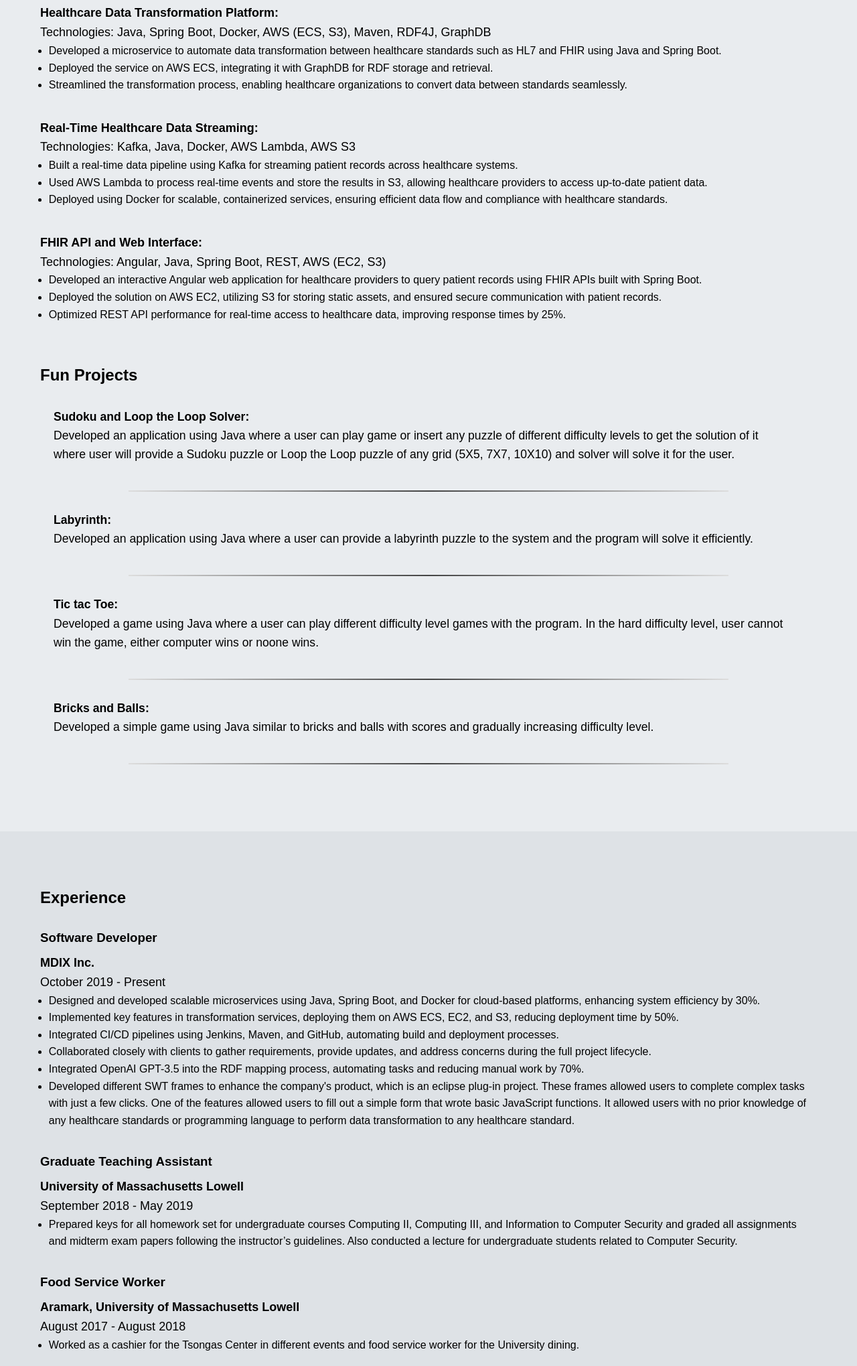
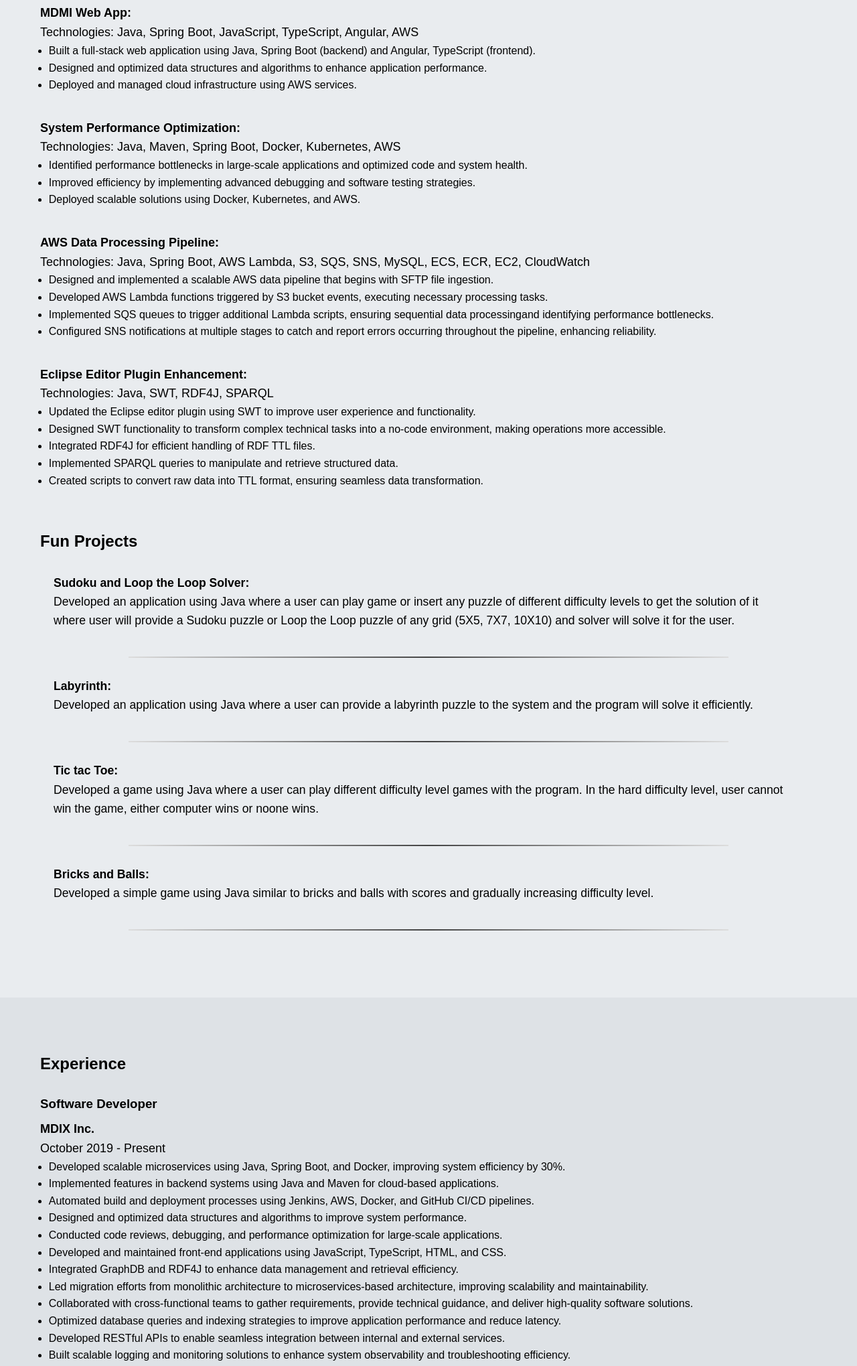
Before and after one commit to gargigajjar/gargigajjar.github.io, a plain HTML site: page index.html in a window 1280 px wide. Shown: the part 1070-3109 px from the top of the page at 67% size. Drawn offline with Linux system fonts and the light colour scheme.

Commit message:
updated projects with better formats

```diff
--- a/index.html
+++ b/index.html
@@ -66,49 +66,50 @@
                     <br>
                     <h3>Work Projects:</h3>
                     <p>
-                        <strong>Healthcare Data Transformation Platform:</strong>
-                        <br>Technologies: Java, Spring Boot, Docker, AWS (ECS, S3), Maven, RDF4J, GraphDB
+                        <strong>MDMI Web App:</strong>
+                        <br>Technologies: Java, Spring Boot, JavaScript, TypeScript, Angular, AWS
                         <br>
                     <ul class="listbullets">
-                        <li>Developed a microservice to automate data transformation between healthcare standards such
-                            as
-                            HL7 and FHIR using Java and Spring Boot.</li>
-                        <li>Deployed the service on AWS ECS, integrating it with GraphDB for RDF storage and retrieval.
-                        </li>
-                        <li>Streamlined the transformation process, enabling healthcare organizations to convert data
-                            between standards seamlessly. </li>
+                        <li>Built a full-stack web application using Java, Spring Boot (backend) and Angular, TypeScript (frontend).</li>
+						<li>Designed and optimized data structures and algorithms to enhance application performance.</li>
+						<li>Deployed and managed cloud infrastructure using AWS services.</li>
                     </ul>
                     </p>
 
                     <p>
-                        <br><strong>Real-Time Healthcare Data Streaming:</strong>
-                        <br>Technologies: Kafka, Java, Docker, AWS Lambda, AWS S3
+                        <br><strong>System Performance Optimization:</strong>
+                        <br>Technologies: Java, Maven, Spring Boot, Docker, Kubernetes, AWS
                         <br>
                     <ul class="listbullets">
-                        <li>Built a real-time data pipeline using Kafka for streaming patient records across healthcare
-                            systems.</li>
-                        <li>Used AWS Lambda to process real-time events and store the results in S3, allowing healthcare
-                            providers to access up-to-date patient data.</li>
-                        <li>Deployed using Docker for scalable, containerized services, ensuring efficient data flow and
-                            compliance with healthcare standards.</li>
+                        <li>Identified performance bottlenecks in large-scale applications and optimized code and system health.</li>
+						<li>Improved efficiency by implementing advanced debugging and software testing strategies.</li>
+						<li>Deployed scalable solutions using Docker, Kubernetes, and AWS.</li>
                     </ul>
                     </p>
 
                     <p>
-                        <br><strong>FHIR API and Web Interface:</strong>
-                        <br>Technologies: Angular, Java, Spring Boot, REST, AWS (EC2, S3)
+                        <br><strong>AWS Data Processing Pipeline:</strong>
+                        <br>Technologies: Java, Spring Boot, AWS Lambda, S3, SQS, SNS, MySQL, ECS, ECR, EC2, CloudWatch
                         <br>
                     <ul class="listbullets">
-                        <li>Developed an interactive Angular web application for healthcare providers to query patient
-                            records using FHIR APIs
-                            built with Spring Boot.</li>
-                        <li>Deployed the solution on AWS EC2, utilizing S3 for storing static assets, and ensured secure
-                            communication with
-                            patient records.</li>
-                        <li>Optimized REST API performance for real-time access to healthcare data, improving response
-                            times by 25%.</li>
+                        <li>Designed and implemented a scalable AWS data pipeline that begins with SFTP file ingestion.</li>
+						<li>Developed AWS Lambda functions triggered by S3 bucket events, executing necessary processing tasks.</li>
+						<li>Implemented SQS queues to trigger additional Lambda scripts, ensuring sequential data processingand identifying performance bottlenecks.</li>
+						<li>Configured SNS notifications at multiple stages to catch and report errors occurring throughout the pipeline, enhancing reliability.</li>
                     </ul>
                     </p>
+					<p>
+                        <br><strong>Eclipse Editor Plugin Enhancement:</strong>
+                        <br>Technologies: Java, SWT, RDF4J, SPARQL
+                        <br>
+                    <ul class="listbullets">
+					<li>Updated the Eclipse editor plugin using SWT to improve user experience and functionality.</li>
+					<li>Designed SWT functionality to transform complex technical tasks into a no-code environment, making operations more accessible.</li>
+					<li>Integrated RDF4J for efficient handling of RDF TTL files.</li>
+					<li>Implemented SPARQL queries to manipulate and retrieve structured data.</li>
+					<li>Created scripts to convert raw data into TTL format, ensuring seamless data transformation.</li>
+					</ul>
+					</p>
                 </div>
                 <div>
                     <br><br>
@@ -174,21 +175,19 @@
                         <br>October 2019 - Present
                         <br>
                     <ul class="listbullets">
-                        <li>Designed and developed scalable microservices using Java, Spring Boot, and Docker for
-                            cloud-based platforms, enhancing system efficiency by 30%.</li>
-                        <li>Implemented key features in transformation services, deploying them on AWS ECS, EC2, and S3,
-                            reducing deployment time by 50%.</li>
-                        <li>Integrated CI/CD pipelines using Jenkins, Maven, and GitHub, automating build and deployment
-                            processes.</li>
-                        <li>Collaborated closely with clients to gather requirements, provide updates, and address
-                            concerns during the full project lifecycle.</li>
-                        <li>Integrated OpenAI GPT-3.5 into the RDF mapping process, automating tasks and reducing manual
-                            work by 70%. </li>
-                        <li>Developed different SWT frames to enhance the company's product, which is an eclipse plug-in
-                            project. These frames allowed users to complete complex tasks with just a few clicks. One of
-                            the features allowed users to fill out a simple form that wrote basic JavaScript functions.
-                            It allowed users with no prior knowledge of any healthcare standards or programming language
-                            to perform data transformation to any healthcare standard.</li>
+                        <li>Developed scalable microservices using Java, Spring Boot, and Docker, improving system efficiency by 30%.</li>
+						<li>Implemented features in backend systems using Java and Maven for cloud-based applications.</li>
+						<li>Automated build and deployment processes using Jenkins, AWS, Docker, and GitHub CI/CD pipelines.</li>
+						<li>Designed and optimized data structures and algorithms to improve system performance.</li>
+						<li>Conducted code reviews, debugging, and performance optimization for large-scale applications.</li>
+						<li>Developed and maintained front-end applications using JavaScript, TypeScript, HTML, and CSS.</li>
+						<li>Integrated GraphDB and RDF4J to enhance data management and retrieval efficiency.</li>
+						<li>Led migration efforts from monolithic architecture to microservices-based architecture, improving scalability and maintainability.</li>
+						<li>Collaborated with cross-functional teams to gather requirements, provide technical guidance, and deliver high-quality software solutions.</li>
+						<li>Optimized database queries and indexing strategies to improve application performance and reduce latency.</li>
+						<li>Developed RESTful APIs to enable seamless integration between internal and external services.</li>
+						<li>Built scalable logging and monitoring solutions to enhance system observability and troubleshooting efficiency.</li>
+
                     </ul>
                     </p>
                 </div>
@@ -201,10 +200,9 @@
                         <br>September 2018 - May 2019
                         <br>
                     <ul class="listbullets">
-                        <li>Prepared keys for all homework set for undergraduate courses Computing II, Computing III,
-                            and Information to Computer Security and graded all assignments and midterm exam papers
-                            following the instructor’s guidelines. Also conducted a lecture for undergraduate students
-                            related to Computer Security.</li>
+                        <li>Assisted in undergraduate courses: Computing II, Computing III, and Introduction to Computer Security.</li>
+						<li>Provided guidance on data structures, algorithms, and software engineering principles.</li>
+						<li>Delivered a lecture on Computer Security and graded coursework following instructor guidelines.</li>
                     </ul>
                     </p>
                 </div>
```
